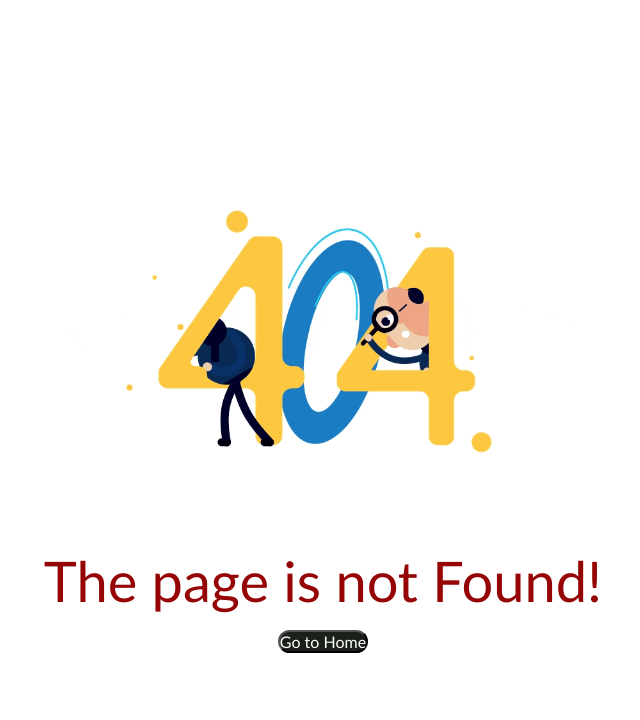
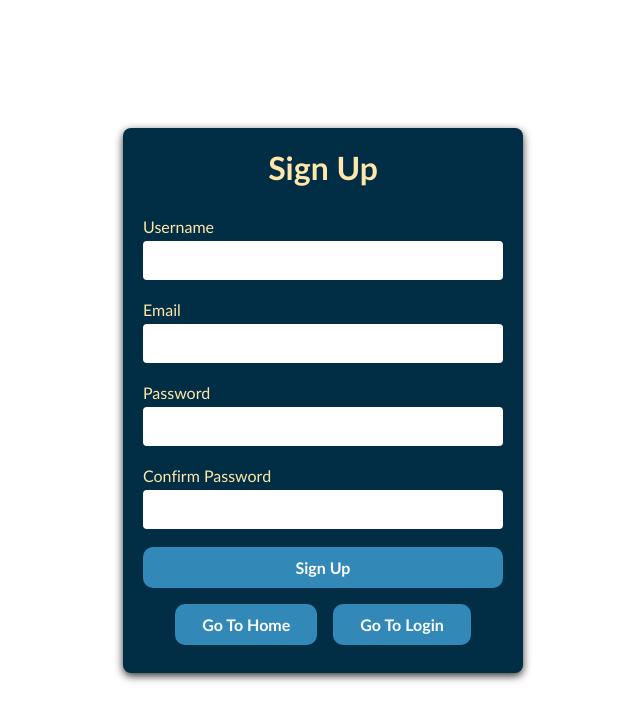
Before and after one commit to RizwanSuvo99/react__halal__jibika__app, a React (Vite) app: page /signup in a window 1280 px wide. Before the commit this address had no page. Shown: the top 720 px of the page, without its empty margins (317-957 px from the left). Built offline with nearby package versions, Linux system fonts and the light colour scheme.

Commit message:
"Login Page Added"

```diff
--- a/src/index.css
+++ b/src/index.css
@@ -107,7 +107,7 @@ h6 {
 }
 
 .btn {
-  background: linear-gradient(180deg, #261648 71.54%, #0e0a17 100%);
+  background: linear-gradient(180deg, #18004d 71.54%, #0e0a17 100%);
   border: none;
   border-radius: 0.625rem;
   color: #fff;
@@ -118,7 +118,7 @@ h6 {
   position: relative;
   z-index: 1;
   overflow: hidden;
-  border: 3px solid #261648;
+  border: 3px solid #18004d;
   font-weight: 600;
   transition: all 0.3s linear;
 }
--- a/src/pages/Auth/Login/Login.css
+++ b/src/pages/Auth/Login/Login.css
@@ -1,13 +1,84 @@
+/* Login.css */
 .login {
+  width: 100%;
+  height: 100vh;
+  background-color: #fff;
+  display: flex;
+  justify-content: center;
+  align-items: center;
+}
+.login-container {
+  padding: 20px;
+  border-radius: 8px;
+  box-shadow: rgba(0, 0, 0, 0.8) 0px 3px 8px;
+  max-width: 400px;
+  width: 100%;
+  margin: auto;
+  background: #022E45;
+  backdrop-filter: blur(25px);
+  color: #ffe7a9;
+}
+
+.login-form {
   display: flex;
   flex-direction: column;
-  justify-content: center;
-  align-items: center;
-  height: 100vh;
 }
 
-.login__btns {
-  padding-block: 1rem;
+.login-container h1 {
+  text-align: center;
+  margin-bottom: 20px;
+}
+
+.login-container label {
+  margin-top: 10px;
+}
+
+.login-container input {
+  padding: 10px;
+  margin-top: 5px;
+  margin-bottom: 10px;
+  border: 1px solid #ccc;
+  border-radius: 4px;
+  color: #000;
+  outline: none;
+  border: none;
+}
+.login .btn {
+  padding: 0.5rem 1.5rem;
+  margin: 0.5rem 0;
+}
+
+.navigation-buttons {
   display: flex;
   gap: 1rem;
+  justify-content: center;
 }
+
+.login .btn {
+  background: linear-gradient(180deg, #3289b8 71.54%, #3289b8 100%);
+  border: 3px solid #3289b8;
+}
+
+.login .btn:hover {
+  color: #3289b8;
+  border: 3px solid #3289b8;
+}
+
+
+/* Responsive styles for tablets */
+@media (max-width: 768px) {
+  .login-container {
+    max-width: 90%;
+  }
+}
+
+/* Responsive styles for mobile devices */
+@media (max-width: 480px) {
+  .login-container {
+    padding: 15px;
+  }
+
+  input {
+    font-size: 14px;
+  }
+}
--- a/src/pages/Auth/Login/Login.jsx
+++ b/src/pages/Auth/Login/Login.jsx
@@ -1,7 +1,47 @@
+import { Link } from "react-router-dom";
+import "./Login.css";
+
 const Login = () => {
+  const handleLogin = () => {
+    // Add your login logic here
+    alert("Login button clicked!");
+  };
+
   return (
-    <div>Login</div>
-  )
-}
+    <div className="login">
+      <div className="login-container">
+        <form className="login-form">
+          <h1>Login</h1>
+          <label htmlFor="username">Username</label>
+          <input type="text" id="username" name="username" required />
 
-export default Login
+          <label htmlFor="password">Password</label>
+          <input type="password" id="password" name="password" required />
+
+          <button
+            type="button"
+            className="login-button btn"
+            onClick={handleLogin}
+          >
+            Log In
+          </button>
+          <p>
+            Haven't account? <Link to={"/signup"}>Create New Account</Link>
+          </p>
+
+          {/* Navigation buttons */}
+          <div className="navigation-buttons">
+            <Link to="/" className="btn">
+              Go to Home
+            </Link>
+            <Link to="/lastPage" className="btn">
+              Go to Last Page
+            </Link>
+          </div>
+        </form>
+      </div>
+    </div>
+  );
+};
+
+export default Login;
--- a/src/pages/Auth/SignUp/SignUp.css
+++ b/src/pages/Auth/SignUp/SignUp.css
@@ -1,12 +1,86 @@
-.signUp {
-    display: flex;
-    flex-direction: column;
-    justify-content: center;
-    align-items: center;
+/* SignUp.css */
+
+.signup {
+  width: 100%;
+  height: 100vh;
+  background-color: #fff;
+  display: flex;
+  justify-content: center;
+  align-items: center;
+}
+
+.signup-container {
+  padding: 20px;
+  border-radius: 8px;
+  box-shadow: rgba(0, 0, 0, 0.8) 0px 3px 8px;
+  max-width: 400px;
+  width: 100%;
+  margin: auto;
+  background: #022e45;
+  backdrop-filter: blur(25px);
+  color: #ffe7a9;
+}
+
+.signup-form {
+  display: flex;
+  flex-direction: column;
+}
+
+.signup-container h1 {
+  text-align: center;
+  margin-bottom: 20px;
+}
+
+.signup-container label {
+  margin-top: 10px;
+}
+
+.signup-container input {
+  padding: 10px;
+  margin-top: 5px;
+  margin-bottom: 10px;
+  border: 1px solid #ccc;
+  border-radius: 4px;
+  color: #000;
+  outline: none;
+  border: none;
+}
+
+.signup .btn {
+  padding: 0.5rem 1.5rem;
+  margin: 0.5rem 0;
+}
+
+.navigation-buttons {
+  display: flex;
+  gap: 1rem;
+  justify-content: center;
+}
+
+.signup .btn {
+  background: linear-gradient(180deg, #3289b8 71.54%, #3289b8 100%);
+  border: 3px solid #3289b8;
+}
+
+.signup .btn:hover {
+  color: #3289b8;
+  border: 3px solid #3289b8;
+}
+
+/* Responsive styles for tablets */
+@media (max-width: 768px) {
+  .signup-container {
+    max-width: 90%;
+  }
+}
+
+/* Responsive styles for mobile devices */
+@media (max-width: 480px) {
+  .signup-container {
+    padding: 15px;
   }
 
-  .signUp__btns {
-    padding-block: 1rem;
-    display: flex;
-    gap: 1rem;
+  .signup-container input {
+    font-size: 14px;
   }
+}
--- a/src/pages/Auth/SignUp/SignUp.jsx
+++ b/src/pages/Auth/SignUp/SignUp.jsx
@@ -1,7 +1,89 @@
+import React, { useState } from "react";
+import { Link } from "react-router-dom";
+import "./SignUp.css"; // Import the SignUp styles
+
 const SignUp = () => {
+  const [username, setUsername] = useState("");
+  const [email, setEmail] = useState("");
+  const [password, setPassword] = useState("");
+  const [confirmPassword, setConfirmPassword] = useState("");
+
+  const handleSignUp = () => {
+    // Add your sign-up logic here
+    if (password === confirmPassword) {
+      alert("Sign Up successful!");
+    } else {
+      alert("Passwords do not match!");
+    }
+  };
+
   return (
-    <div>SignUp</div>
-  )
-}
+    <div className="signup">
+      <div className="signup-container">
+        <form className="signup-form">
+          <h1>Sign Up</h1>
 
-export default SignUp
+          <label htmlFor="username">Username</label>
+          <input
+            type="text"
+            id="username"
+            name="username"
+            value={username}
+            onChange={(e) => setUsername(e.target.value)}
+            required
+          />
+
+          <label htmlFor="email">Email</label>
+          <input
+            type="email"
+            id="email"
+            name="email"
+            value={email}
+            onChange={(e) => setEmail(e.target.value)}
+            required
+          />
+
+          <label htmlFor="password">Password</label>
+          <input
+            type="password"
+            id="password"
+            name="password"
+            value={password}
+            onChange={(e) => setPassword(e.target.value)}
+            required
+          />
+
+          <label htmlFor="confirmPassword">Confirm Password</label>
+          <input
+            type="password"
+            id="confirmPassword"
+            name="confirmPassword"
+            value={confirmPassword}
+            onChange={(e) => setConfirmPassword(e.target.value)}
+            required
+          />
+
+          <button
+            type="button"
+            className="signup-button btn"
+            onClick={handleSignUp}
+          >
+            Sign Up
+          </button>
+
+          {/* Navigation buttons */}
+          <div className="navigation-buttons">
+            <Link to="/" className="btn">
+              Go to Home
+            </Link>
+            <Link to="/login" className="btn">
+              Go to Login
+            </Link>
+          </div>
+        </form>
+      </div>
+    </div>
+  );
+};
+
+export default SignUp;
--- a/src/pages/NotFound/NotFound.css
+++ b/src/pages/NotFound/NotFound.css
@@ -15,11 +15,5 @@
 
 .not__found p {
   font-size: 3.5rem;
-  color: rgb(149, 5, 5);
+  color: rgb(255, 6, 6);
 }
-
-.not__found button {
-  background-color: #1b201a;
-  color: #fff;
-  border-radius: 2rem;
-}
--- a/src/pages/NotFound/NotFound.jsx
+++ b/src/pages/NotFound/NotFound.jsx
@@ -9,7 +9,7 @@ const NotFound = () => {
       <p>The page is not Found!</p>
       <div>
         <Link to="/">
-          <button>Go to Home</button>
+          <button className="btn">Go to Home</button>
         </Link>
       </div>
     </div>
--- a/src/routes/routes.jsx
+++ b/src/routes/routes.jsx
@@ -7,6 +7,7 @@ import Jobs from "../pages/Jobs/Jobs";
 import Favourites from "../pages/Favourites/Favourites";
 import NotFound from "../pages/NotFound/NotFound";
 import Login from "../pages/Auth/Login/Login";
+import SignUp from "../pages/Auth/SignUp/SignUp";
 
 const routes = createBrowserRouter([
   {
@@ -44,6 +45,10 @@ const routes = createBrowserRouter([
     element: <Login />,
   },
   {
+    path: "/signup",
+    element: <SignUp />,
+  },
+  {
     path: "*",
     element: <NotFound />,
   },
```
